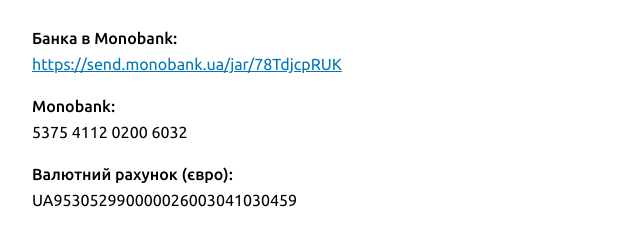
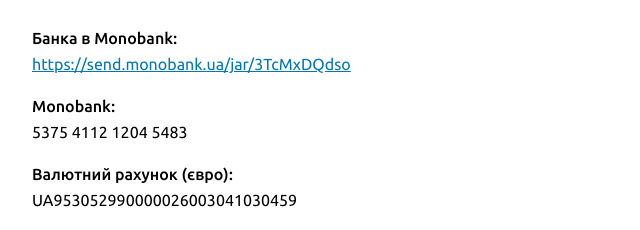
Before and after one commit to sokhatska/sokhatska.github.io, a plain HTML site: page fund-1991.html in a window 1280 px wide. Shown: the part 2005-2235 px from the top of the page, 178-818 px from the left. Drawn offline with nearby package versions, Linux system fonts and the light colour scheme.

Commit message:
Update mono link

```diff
--- a/fund-1991.html
+++ b/fund-1991.html
@@ -261,11 +261,11 @@
 	<div class="donate">
 		<div class="money-link">
 			<strong>Банка в Monobank:</strong>
-			<div><a href="https://send.monobank.ua/jar/78TdjcpRUK">https://send.monobank.ua/jar/78TdjcpRUK</a></div>
+			<div><a href="https://send.monobank.ua/jar/3TcMxDQdso">https://send.monobank.ua/jar/3TcMxDQdso</a></div>
 		</div>
 		<div class="money-link">
 			<strong>Monobank:</strong>
-			<div>5375 4112 0200 6032</div>
+			<div>5375 4112 1204 5483</div>
 		</div>
 		<div class="money-link">
 			<strong>Валютний рахунок (євро): </strong>
```
